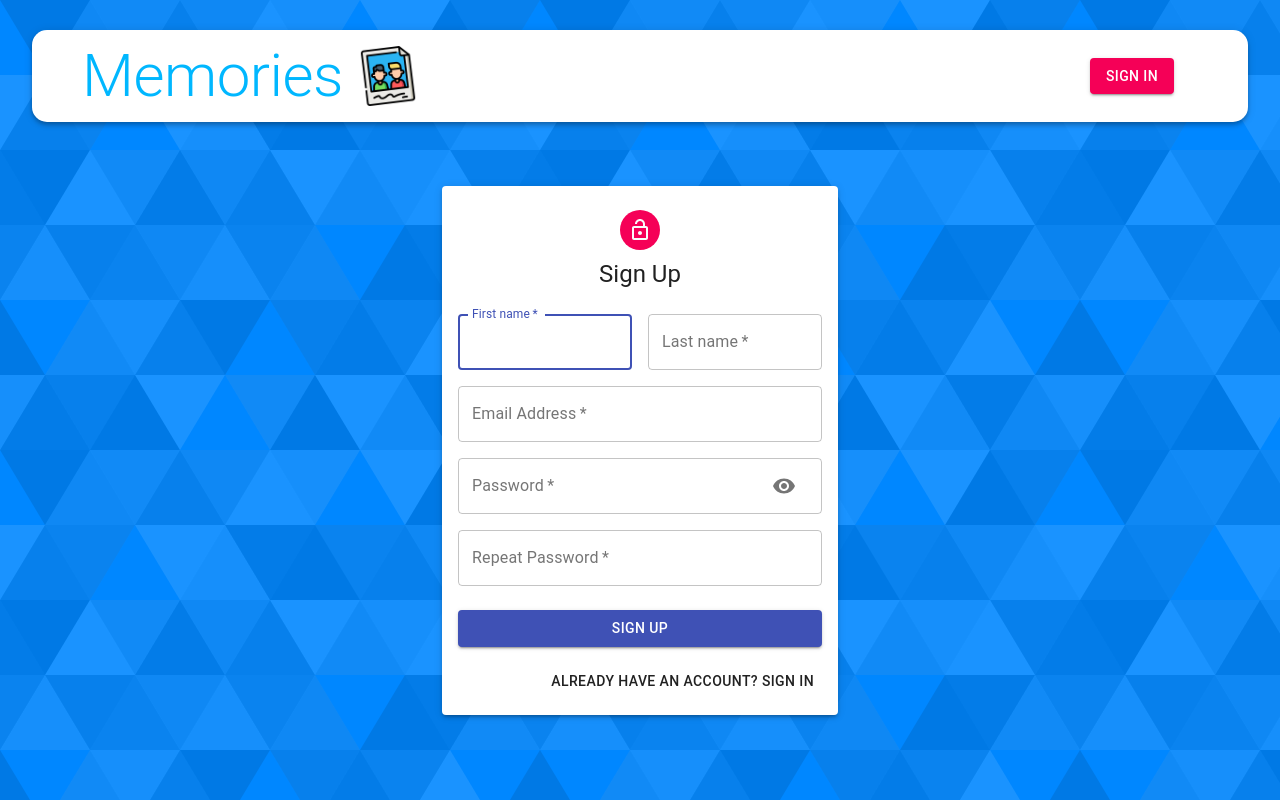
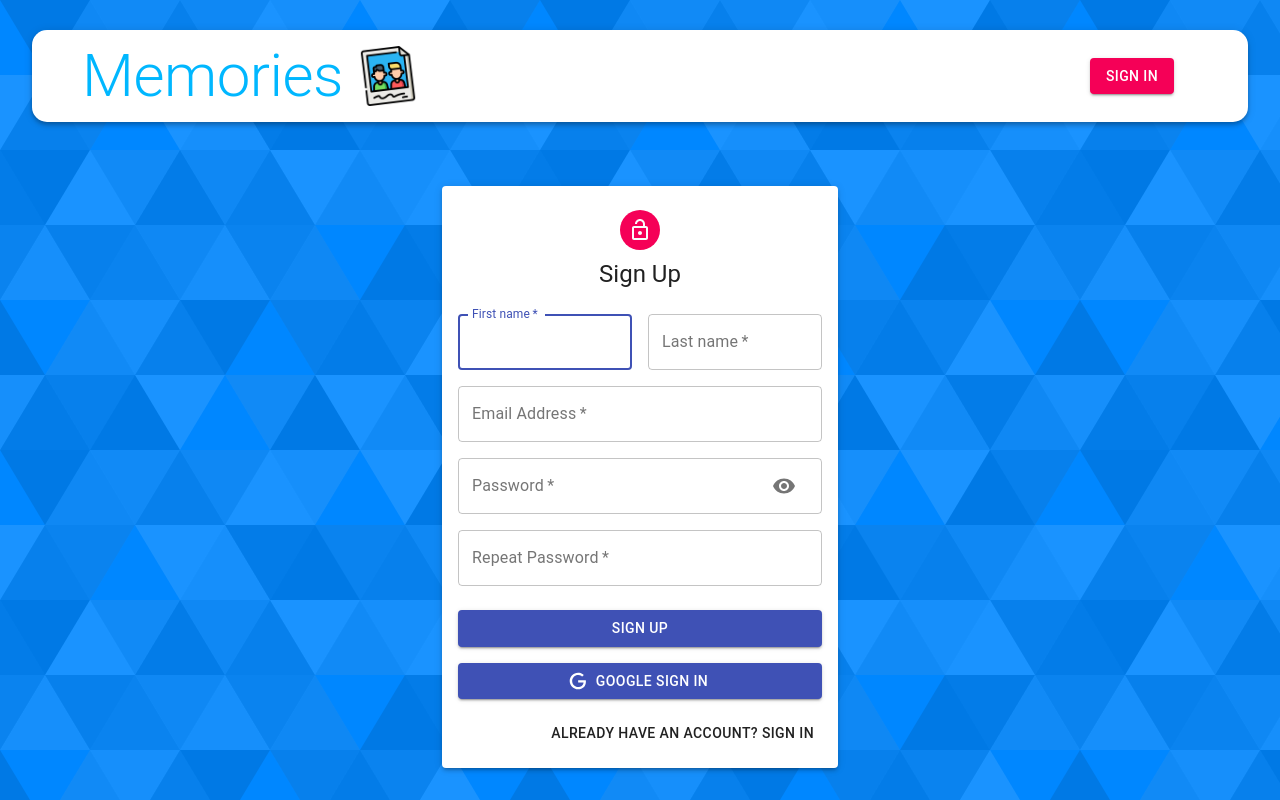
Before and after one commit to jaxon330/memories-app, a React (Create React App) app in the folder client/: page /auth in a window 1280 px wide. Built offline with nearby package versions, Linux system fonts and the light colour scheme.

Commit message:
Google auth worked

```diff
--- a/client/package.json
+++ b/client/package.json
@@ -9,6 +9,7 @@
     "@material-ui/core": "^4.12.4",
     "@mui/icons-material": "^5.13.7",
     "@mui/material": "^5.13.7",
+    "@react-oauth/google": "^0.11.0",
     "@reduxjs/toolkit": "^1.9.5",
     "@testing-library/jest-dom": "^5.16.5",
     "@testing-library/react": "^13.4.0",
--- a/client/src/components/Auth/Auth.js
+++ b/client/src/components/Auth/Auth.js
@@ -1,7 +1,9 @@
 import React, {useState} from 'react';
 import { Avatar, Button, Paper, Grid, Typography, Container } from '@material-ui/core';
+import { useGoogleLogin } from '@react-oauth/google';
 import LockOpenOutlinedIcon from '@mui/icons-material/LockOpenOutlined';
 import Input from './Input';
+import Icon from './icon'
 
 import useStyles from './styles';
 
@@ -20,6 +22,22 @@
     setIsSignUp((prevSignUp) => !prevSignUp)
     handleShowPassword(false)
   }
+
+  const login = useGoogleLogin({
+    onSuccess: async codeResponse => {
+        console.log(codeResponse)
+    },
+    onError: error => console.log(error)
+  });
+
+//   const googleSuccess = async (res) => {
+//     console.log(res);
+//   }
+
+//   const googleFailure = (error) => {
+//     console.log(error);
+//     console.log('Google Sign In was unsuccessfull. Try again later')
+//   }
   return (
     <Container component='main' maxWidth="xs">
         <Paper className={classes.paper} elevation={3}>
@@ -45,6 +63,16 @@
                 <Button type='submit' fullWidth variant='contained' color='primary' className={classes.submit}>
                     {isSignup ? 'Sign Up' : 'Sign In'}
                 </Button>
+                    <Button
+                        className={classes.googleButton}
+                        color='primary'
+                        fullWidth
+                        onClick={() => login() }
+                        startIcon={<Icon />}
+                        variant='contained'
+                    >
+                        Google Sign In
+                    </Button>
                 <Grid container justifyContent='flex-end'>
                     <Grid item>
                         <Button onClick={switchMode}>
--- a/client/src/components/Auth/Input.js
+++ b/client/src/components/Auth/Input.js
@@ -16,7 +16,7 @@
             label={label}
             autoFocus={autoFocus}
             type={type}
-            InputProps={name === 'password' && {
+            InputProps={name === 'password' ? {
                 endAdornment: (
                     <InputAdornment position='end'>
                         <IconButton onClick={handleShowPassword}>
@@ -24,7 +24,7 @@
                         </IconButton>
                     </InputAdornment>
                 )
-            } }
+            } : null}
         />
     </Grid>
   )
--- /dev/null
+++ b/client/src/components/Auth/icon.js
@@ -0,0 +1,12 @@
+import React from 'react';
+
+const icon = () => (
+  <svg style={{ width: '20px', height: '20px' }} viewBox="0 0 24 24">
+    <path
+      fill="currentColor"
+      d="M21.35,11.1H12.18V13.83H18.69C18.36,17.64 15.19,19.27 12.19,19.27C8.36,19.27 5,16.25 5,12C5,7.9 8.2,4.73 12.2,4.73C15.29,4.73 17.1,6.7 17.1,6.7L19,4.72C19,4.72 16.56,2 12.1,2C6.42,2 2.03,6.8 2.03,12C2.03,17.05 6.16,22 12.25,22C17.6,22 21.5,18.33 21.5,12.91C21.5,11.76 21.35,11.1 21.35,11.1V11.1Z"
+    />
+  </svg>
+);
+
+export default icon;
--- a/client/src/index.js
+++ b/client/src/index.js
@@ -3,6 +3,8 @@
 import { Provider } from 'react-redux';
 import { configureStore } from "@reduxjs/toolkit";
 import thunk from 'redux-thunk';
+import { GoogleOAuthProvider } from '@react-oauth/google';
+
 
 import reducers from './reducers';
 import App from './App';
@@ -17,8 +19,10 @@
 const root = ReactDOM.createRoot(document.getElementById('root'));
 root.render(
   <Provider store={store}>
+  <GoogleOAuthProvider clientId='531682415264-hr41pguvupn9gug1goj4u3avusqpmrtd.apps.googleusercontent.com' >
     <BrowserRouter>
       <App />
     </BrowserRouter>
+    </GoogleOAuthProvider>
   </Provider>
 );
```
Also changed, not shown: 1 other file (tests, documents, lock files or other folders).
